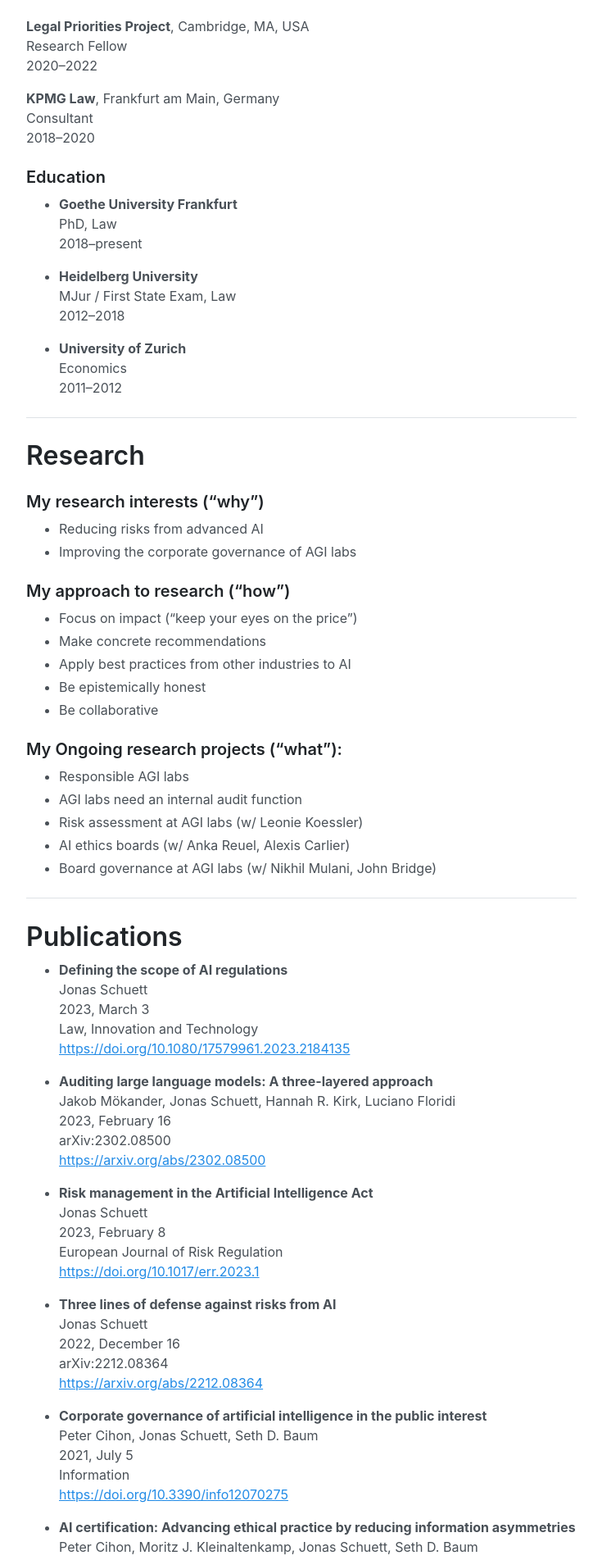
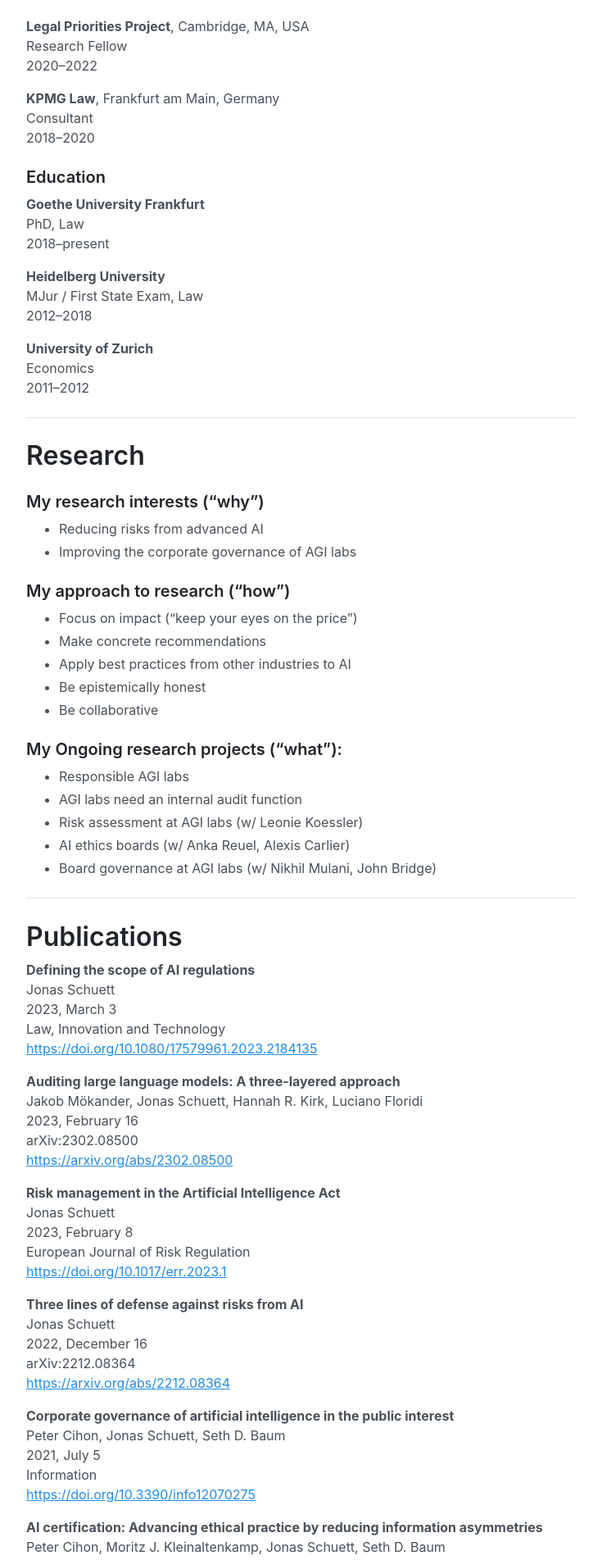
Before and after one commit to jonasschuett/jonasschuett.github.io, a Jekyll site: the page built from _posts/2020-04-04-introduction.md, in a window 1280 px wide. Shown: the part 652-2555 px from the top of the page at 82% size, without its empty margins (272-1007 px from the left). Built offline with Jekyll 4.4.1, drawn with Linux system fonts in a browser that asks for light colours.

```diff
--- a/_posts/2020-04-04-introduction.md
+++ b/_posts/2020-04-04-introduction.md
@@ -30,15 +30,15 @@ Consultant <br>
 
 
 ### Education
-- **Goethe University Frankfurt** <br>
+**Goethe University Frankfurt** <br>
 PhD, Law <br>
 2018–present
 
-- **Heidelberg University** <br>
+**Heidelberg University** <br>
 MJur / First State Exam, Law <br>
 2012–2018
 
-- **University of Zurich** <br>
+**University of Zurich** <br>
 Economics <br>
 2011–2012
 
@@ -68,37 +68,37 @@ Economics <br>
 
 # Publications
 
-- **Defining the scope of AI regulations** <br>
+**Defining the scope of AI regulations** <br>
 Jonas Schuett <br>
 2023, March 3 <br>
 Law, Innovation and Technology <br>
 [https://doi.org/10.1080/17579961.2023.2184135](https://doi.org/10.1080/17579961.2023.2184135)
 
-- **Auditing large language models: A three-layered approach** <br>
+**Auditing large language models: A three-layered approach** <br>
 Jakob Mökander, Jonas Schuett, Hannah R. Kirk, Luciano Floridi <br>
 2023, February 16 <br>
 arXiv:2302.08500 <br>
 [https://arxiv.org/abs/2302.08500](https://arxiv.org/abs/2302.08500)
 
-- **Risk management in the Artificial Intelligence Act** <br>
+**Risk management in the Artificial Intelligence Act** <br>
 Jonas Schuett <br>
 2023, February 8 <br>
 European Journal of Risk Regulation <br>
 [https://doi.org/10.1017/err.2023.1](https://doi.org/10.1017/err.2023.1)
 
-- **Three lines of defense against risks from AI** <br>
+**Three lines of defense against risks from AI** <br>
 Jonas Schuett <br>
 2022, December 16 <br>
 arXiv:2212.08364 <br>
 [https://arxiv.org/abs/2212.08364](https://arxiv.org/abs/2212.08364)
 
-- **Corporate governance of artificial intelligence in the public interest** <br>
+**Corporate governance of artificial intelligence in the public interest** <br>
 Peter Cihon, Jonas Schuett, Seth D. Baum <br>
 2021, July 5 <br>
 Information <br>
 [https://doi.org/10.3390/info12070275](https://doi.org/10.3390/info12070275)
 
-- **AI certification: Advancing ethical practice by reducing information asymmetries** <br>
+**AI certification: Advancing ethical practice by reducing information asymmetries** <br>
 Peter Cihon, Moritz J. Kleinaltenkamp, Jonas Schuett, Seth D. Baum <br>
 2021, May 10 <br>
 IEEE Transactions on Technology and Society <br>
```
